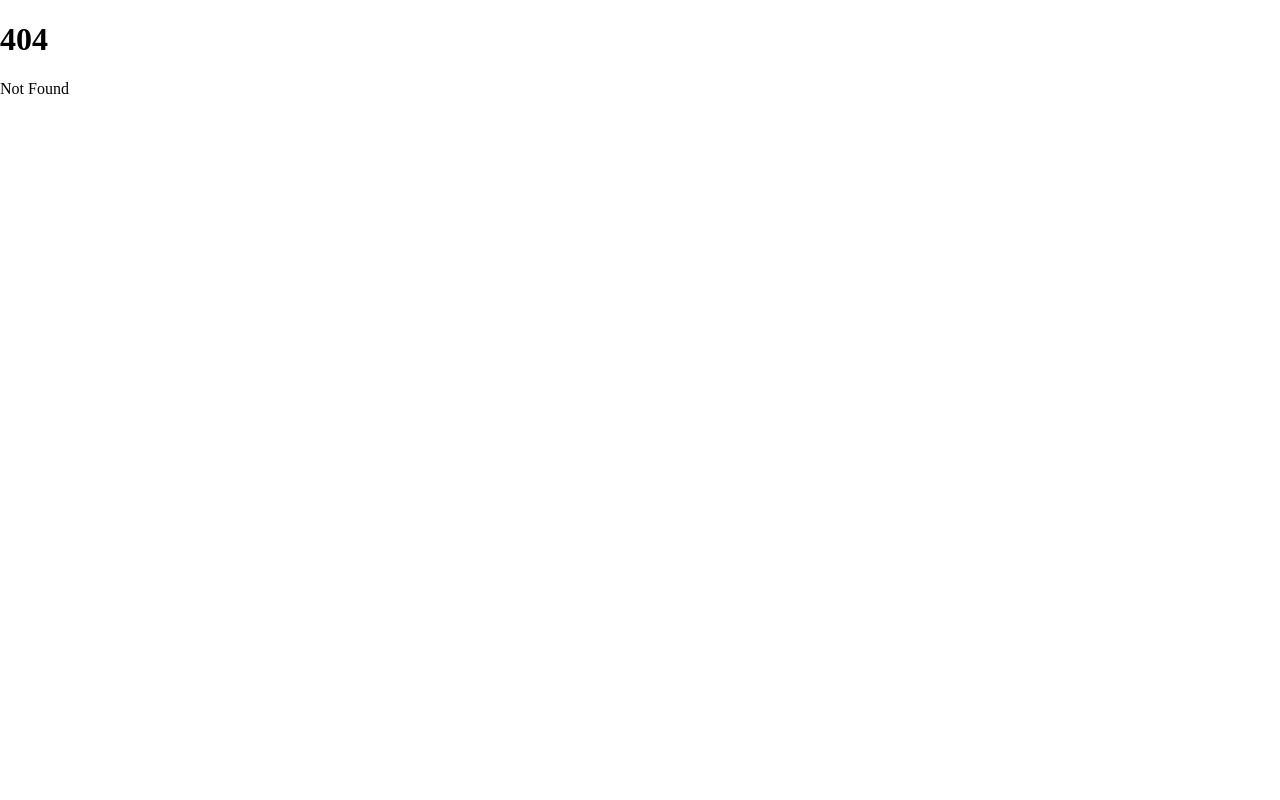
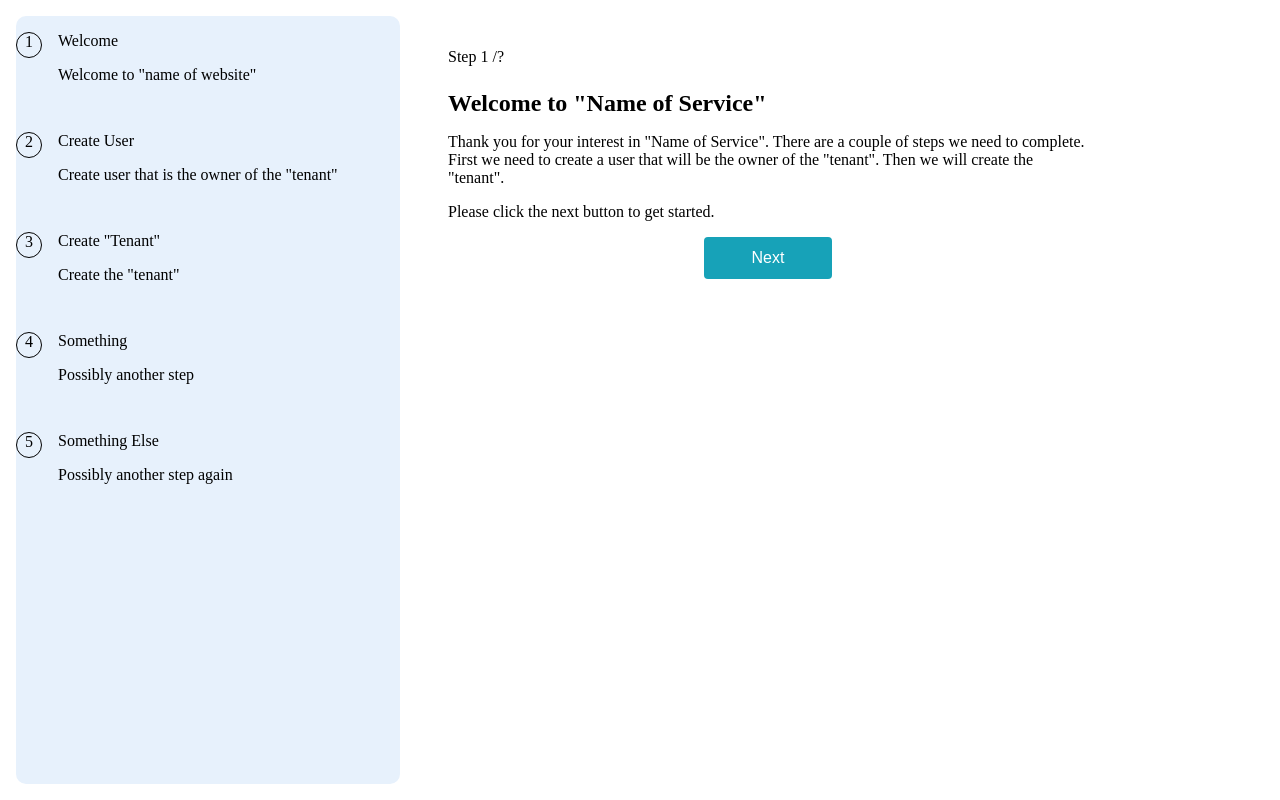
Before and after one commit to minnecoder/membership-site-builder, a SvelteKit app: page /join in a window 1280 px wide. Before the commit this address had no page. Built offline with nearby package versions, Linux system fonts and the light colour scheme; no server answers.

Commit message:
Added join route

```diff
--- /dev/null
+++ b/src/routes/join/+page.server.ts
@@ -0,0 +1,71 @@
+import type { Actions,PageServerLoad } from "./$types";
+import { fail, redirect } from "@sveltejs/kit";
+
+// export const load:PageServerLoad = async ({ locals }) => {
+//   // TODO: Check if user is already logged in
+//   // Check if user is already logged in
+
+
+//   // TODO: If there is no user, redirect to login page
+//   if (!locals.user) {
+//     throw redirect(302, '/login');
+
+// };
+// return {}
+
+
+ export const actions:Actions = {
+  default: async ({ request, locals }) => {
+    const formData = await request.formData();
+    const name = formData.get("name")?.toString();
+    const description = formData.get("description")?.toString();
+    const subdomain = formData.get("subdomain")?.toString();
+
+    // Make sure all fields are provided
+    if (!name || !description || !subdomain) {
+      return fail (400,{ error: "All fields are required." });
+    }
+
+// Check if subdomain is valid
+const subdomainRegex = /^[a-z0-9]+$/;
+if (!subdomainRegex.test(subdomain)) {
+  return fail(400, { error: "Subdomain can only contain lowercase letters and numbers." });
+}
+
+    // Check if subdomain is already taken
+const subdomainExists = await checkTenantSubdomainExists(subdomain)
+if( subdomainExists ) {
+  return fail(400, { error: "Subdomain is already taken." });
+}
+
+
+
+
+    try {
+
+
+
+
+      // Create tenant for the user
+      const tenant = await locals.db.insert(locals.db.tenants).values({
+        name: `${username}'s Tenant`,
+        ownerUserId: user[0].id,
+        subdomain: username.toLowerCase(),
+        settings: {},
+        theme: {}
+      }).returning();
+
+      // Add user to tenant
+      await locals.db.insert(locals.db.tenantUsers).values({
+        tenantId: tenant[0].id,
+        userId: user[0].id,
+        plan: 'free'
+      });
+
+      return { success: true, message: "User and tenant created successfully." };
+    } catch (error) {
+      console.error("Error creating user or tenant:", error);
+      return { error: "Failed to create user or tenant." };
+    }
+  }
+ };
--- /dev/null
+++ b/src/routes/join/+page.svelte
@@ -0,0 +1,339 @@
+<script lang="ts">
+	import { enhance } from '$app/forms';
+
+	type Theme = {
+		dark: boolean;
+		primaryColor: string;
+		secondaryColor: string;
+	};
+
+	let step = 1;
+
+	function nextStep() {
+		step += 1;
+	}
+	function previousStep() {
+		if (step > 1) {
+			step -= 1;
+		}
+	}
+
+	// Form Data
+	let username: string = '';
+	let email: string = '';
+	let password: string = '';
+	let confirmPassword: string = '';
+	let name: string = '';
+	let description: string = '';
+	let ownerUserId: string = ''; // Assuming you will set this from the session or context
+	let subdomain: string = '';
+	let logourl: string = '';
+	let theme: Theme = { dark: false, primaryColor: '#17a2b8', secondaryColor: '#6c757d' };
+</script>
+
+<div class="container">
+	<!-- TODO: Need to make the "welcome message better" -->
+	<div class="left">
+		<div class="toc">
+			<div class="toc-item">
+				<div class="toc-left">
+					<p class="numberCircle">1</p>
+
+				</div>
+				<div class="toc-right">
+					<p class="step">Welcome</p>
+					<p class="summary">Welcome to "name of website"</p>
+
+
+				</div>
+			</div>
+			<div class="toc-item">
+				<div class="toc-left">
+					<p class="numberCircle">2</p>
+
+				</div>
+			<div class="toc-right">
+				<p class="step">Create User</p>
+				<p class="summary">Create user that is the owner of the "tenant"</p>
+				</div>
+			</div>
+			<div class="toc-item">
+				<div class="toc-left">
+				<p class="numberCircle">3</p>
+				</div>
+			<div class="toc-right">
+				<p class="step">Create "Tenant"</p>
+				<p class="summary">Create the "tenant"</p>
+				</div>
+			</div>
+			<div class="toc-item">
+				<div class="toc-left">
+				<p class="numberCircle">4</p>
+				</div>
+			<div class="toc-right">
+				<p class="step">Something</p>
+				<p class="summary">Possibly another step</p>
+			</div>
+			</div>
+			<div class="toc-item">
+			<div class="toc-left">
+				<p class="numberCircle">5</p>
+			</div>
+			<div class="toc-right">
+				<p class="step">Something Else</p>
+				<p class="summary">Possibly another step again</p>
+			</div>
+			</div>
+		</div>
+	</div>
+	<div class="right">
+		{#if step === 1}
+			<div class="form-step">
+				<p>Step {step} /?</p>
+				<p class="title">Welcome to "Name of Service"</p>
+
+				<p>
+					Thank you for your interest in "Name of Service". There are a couple of steps we need to
+					complete. First we need to create a user that will be the owner of the "tenant". Then we
+					will create the "tenant".
+				</p>
+
+				<p>Please click the next button to get started.</p>
+				<button class="steponebtn" onclick={nextStep}>Next</button>
+			</div>
+		{:else if step === 2}
+			<div class="form-step">
+				<p>Step {step} / ?</p>
+				<p class="title">Welcome to user creation</p>
+				<p class="summary">This will be the user that will be the owner of the "tenant"</p>
+				<form method="POST" use:enhance>
+					<!-- TODO: Add error message responses from server -->
+
+					<div class="form-group">
+						<label for="username">Username</label>
+						<input
+							type="text"
+							id="username"
+							bind:value={username}
+							required
+							placeholder="Enter your username"
+						/>
+					</div>
+
+					<div class="form-group">
+						<label for="email">Email</label>
+						<input
+							type="email"
+							id="email"
+							bind:value={email}
+							required
+							placeholder="Enter your email"
+						/>
+					</div>
+
+					<div class="form-group">
+						<label for="password">Password</label>
+						<input
+							type="password"
+							id="password"
+							bind:value={password}
+							required
+							placeholder="Enter your password"
+						/>
+					</div>
+
+					<div class="form-group">
+						<label for="confirm-password">Confirm Password</label>
+						<input
+							type="password"
+							id="confirm-password"
+							bind:value={confirmPassword}
+							required
+							placeholder="Confirm your password"
+						/>
+					</div>
+
+					<div class="btn-row">
+						<button type="button" onclick={previousStep}> Previous </button>
+						<button type="submit" disabled={!username || !email || !password || !confirmPassword}>
+							Register
+						</button>
+
+						<button onclick={nextStep}>Next</button>
+					</div>
+				</form>
+			</div>
+		{:else if step === 3}
+		<div class="form-step">
+				<p>Step {step} / ?</p>
+			<p class="title">Create New "Tenant"</p>
+			<p class="summary">Now let's create the "tenant". Please fill out all of the information below</p>
+
+			<form method="POST" use:enhance>
+				<!-- {#if form?.error}
+        <div class="error">{form.error}</div>
+      {/if} -->
+
+				<div class="form-group">
+					<label for="tenantName">Tenant Name</label>
+					<input
+						type="text"
+						id="name"
+						bind:value={name}
+						required
+						placeholder="Enter tenant name (e.g., Acme Corp)"
+					/>
+				</div>
+
+				<div class="form-group">
+					<label for="tenantSubdomain">Subdomain</label>
+					<input
+						type="text"
+						id="tenantSubdomain"
+						bind:value={subdomain}
+						required
+						pattern="/^[a-z0-9-]+$/"
+						title="Subdomain can only contain lowercase letters, numbers, and hyphens."
+						placeholder="Enter subdomain (e.g., acme)"
+					/>
+				</div>
+
+				<div class="form-group">
+					<label for="tenantDescription">Description</label>
+					<textarea
+						id="description"
+						bind:value={description}
+						required
+						placeholder="Enter a brief description"
+						rows="4"
+						cols="50"
+						title="Description should be a brief overview of the tenant's purpose."
+					>
+					</textarea>
+				</div>
+
+				<div class="btn-row">
+					<button type="button" onclick={previousStep}> Previous </button>
+
+					<button type="submit">Create Tenant</button>
+
+					<button type="button" onclick={nextStep} disabled={!name || !subdomain || !description}>
+						Next
+					</button>
+				</div>
+			</form>
+			</div>
+		{:else if step === 4}
+			<!-- Add content for step 3 here if needed -->
+		{/if}
+	</div>
+</div>
+
+<style>
+	.container {
+		display: flex;
+		flex-direction: row;
+		height: 100vh;
+	}
+	.left {
+		width: 30%;
+		background-color: #e7f1fc;
+		margin: 1rem;
+		border-radius: 10px;
+	}
+	.right {
+		width: 50%;
+		float: right;
+		padding: 2rem;
+		background-color: #ffffff;
+	}
+
+	.title {
+		font-size: 1.5rem;
+		font-weight: bold;
+		margin-bottom: 1rem;
+	}
+
+	.numberCircle {
+    border-radius: 50%;
+    width: 24px;
+    height: 24px;
+
+
+
+    background: none;
+    border: 1px solid #000;
+    color: #000;
+    text-align: center;
+
+    /* font: 32px Arial, sans-serif; */
+}
+.toc-item {
+		display: flex;
+		/* align-items: center; */
+		margin-bottom: 1rem;
+	}
+.toc-left {
+		flex: 0 0 auto;
+		margin-right: 1rem;
+	}
+	.form-group {
+		margin-bottom: 1rem;
+	}
+
+	label {
+		display: block;
+		margin-bottom: 0.5rem;
+		/* font-weight: bold; */
+	}
+
+	input {
+		width: 100%;
+		padding: 0.5rem;
+		border: 1px solid #ccc;
+		border-radius: 4px;
+		font-size: 1rem;
+	}
+
+	.btn-row {
+		display: flex;
+		justify-content: space-between;
+
+		margin-top: 1rem;
+	}
+	.steponebtn {
+		display: block;
+		margin: 0 auto;
+		width: 20%;
+		padding: 0.75rem;
+		text-align: center;
+		background-color: #17a2b8;
+		color: white;
+		border: none;
+		border-radius: 4px;
+		font-size: 1rem;
+		cursor: pointer;
+		margin-bottom: 1rem;
+	}
+	button {
+		width: 20%;
+		padding: 0.75rem;
+		background-color: #17a2b8;
+		color: white;
+		border: none;
+		border-radius: 4px;
+		font-size: 1rem;
+		cursor: pointer;
+	}
+
+	button:disabled {
+		background-color: #6c757d;
+		cursor: not-allowed;
+	}
+
+	/* .error {
+    color: red;
+    margin-bottom: 1rem;
+    text-align: center;
+  } */
+</style>
```
